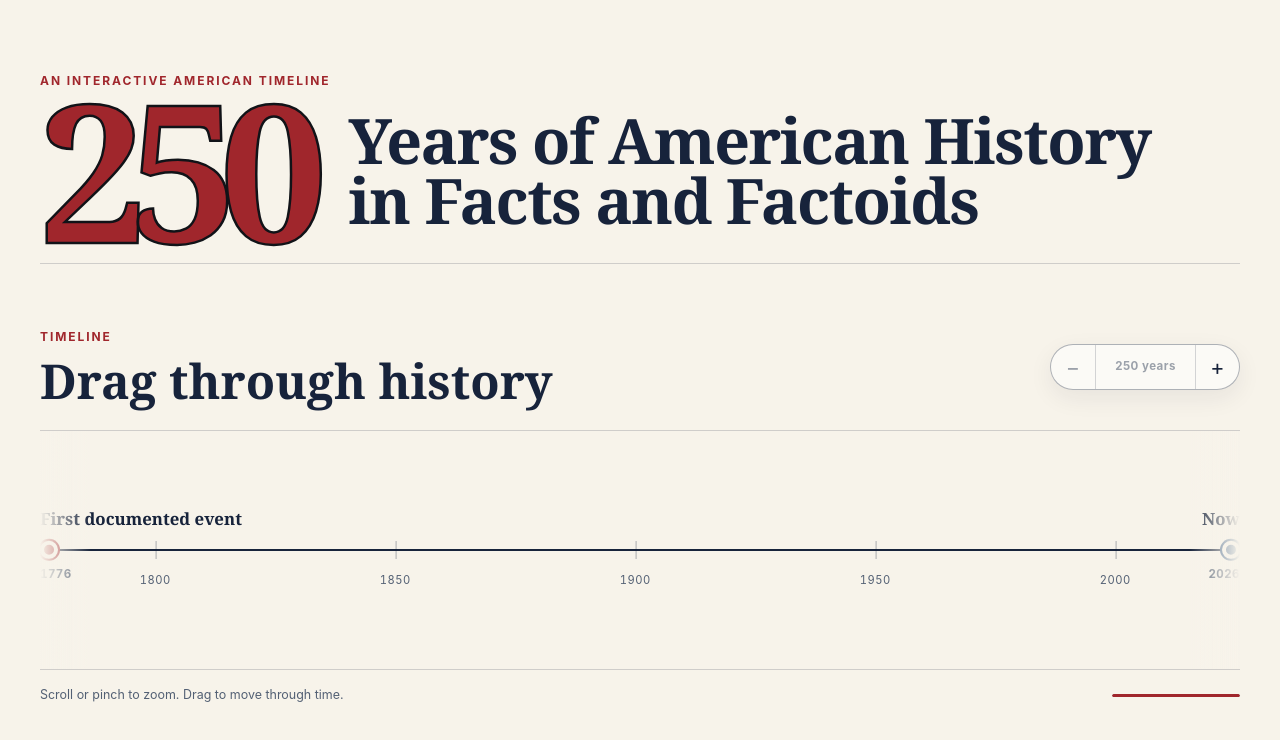
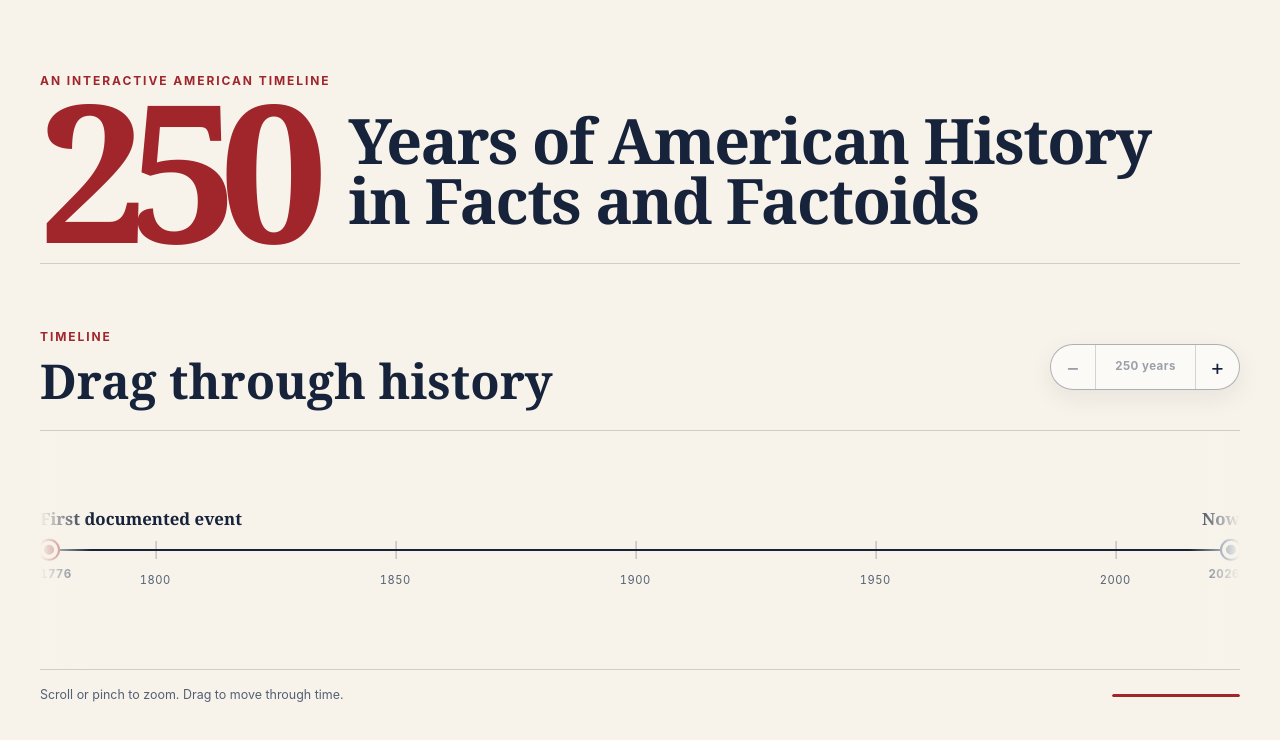
Before and after one commit to denislevkovich/USAlternativeHistory, a React (Vite) app: page / in a window 1280 px wide. Shown: the top 740 px of the page. Built offline with nearby package versions, Linux system fonts and the light colour scheme.

Commit message:
Remove title numeral outline

```diff
--- a/src/App.css
+++ b/src/App.css
@@ -40,7 +40,6 @@
   letter-spacing: -0.09em;
   line-height: 0.72;
   -webkit-text-fill-color: var(--color-accent);
-  -webkit-text-stroke: clamp(1.25px, 0.2vw, 2.5px) #111318;
 }
 
 .title-copy {
```
